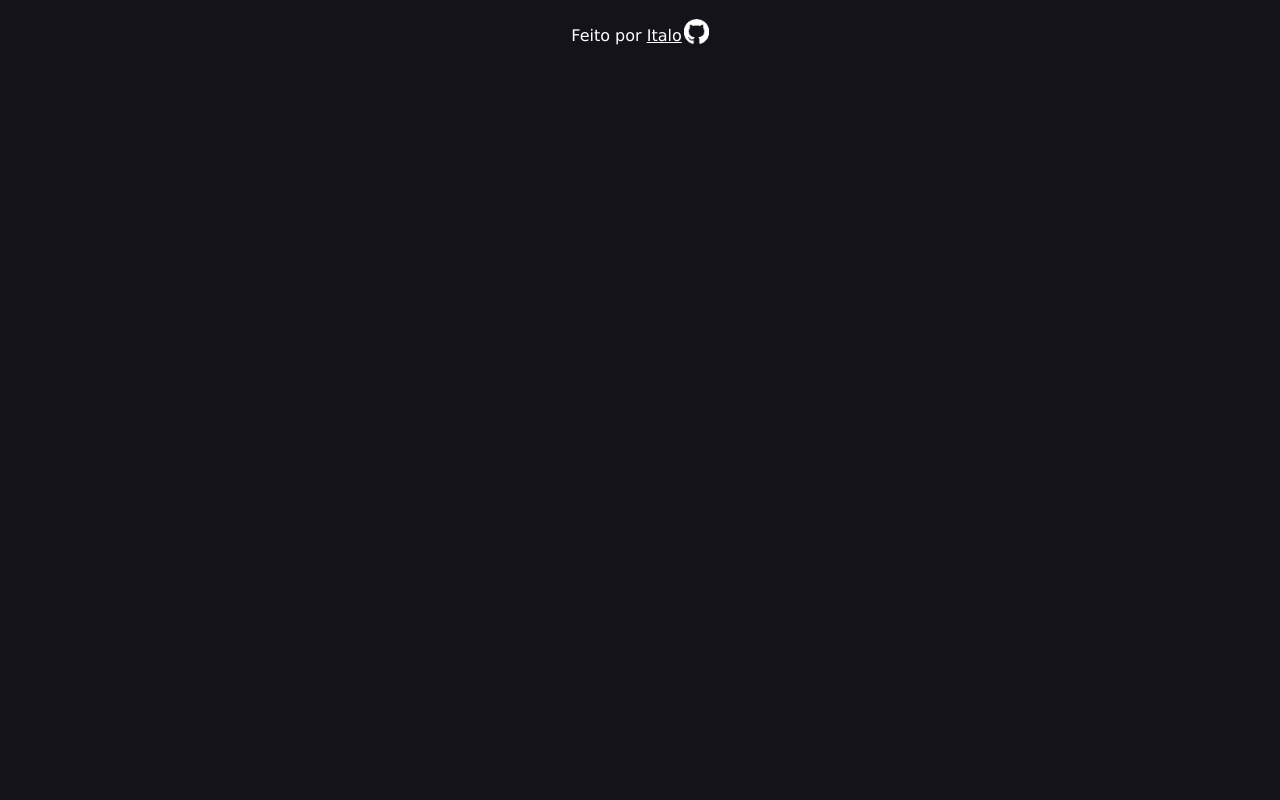
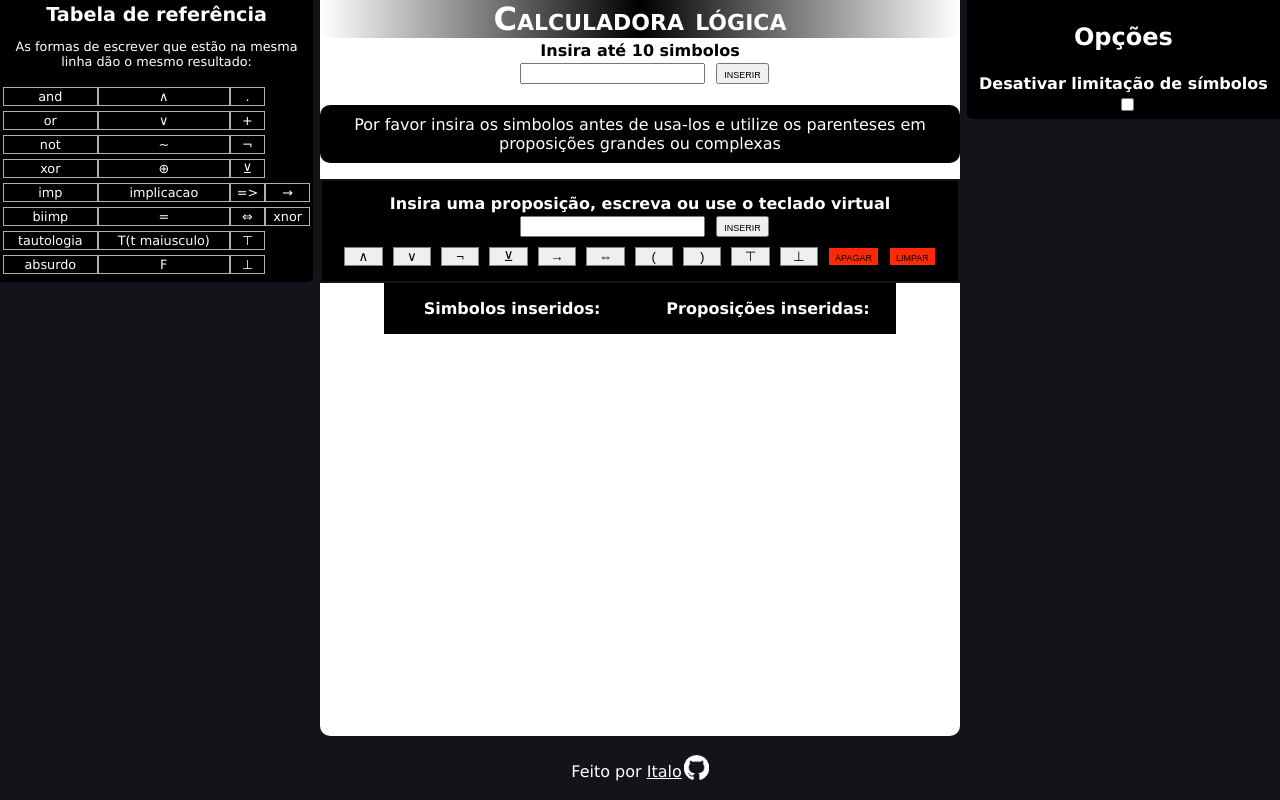
Before and after one commit to joaoitaloal/calc-react, a React (Vite) app: page / in a window 1280 px wide. Before the commit this address had no page. Built offline with nearby package versions, Linux system fonts and the light colour scheme.

Commit message:
Revert "Setting up react router"
This reverts commit c9928c5f752e13d6f59145f2f6e8b13462c16adf.

```diff
--- a/package.json
+++ b/package.json
@@ -27,7 +27,6 @@
     "eslint-plugin-react-refresh": "^0.4.9",
     "gh-pages": "^6.1.1",
     "globals": "^15.9.0",
-    "react-router-dom": "^6.26.2",
     "typescript": "^5.5.3",
     "typescript-eslint": "^8.0.1",
     "vite": "^5.4.1"
--- a/src/App.tsx
+++ b/src/App.tsx
@@ -1,19 +1,90 @@
-import { BrowserRouter, Routes, Route} from 'react-router-dom' ;
-import './App.css';
-import style from './styles/footer.module.scss';
+import { useState } from 'react'
+import { DisplayArea } from './components/DisplayArea'
+import { InputSimb, InputProp } from './components/InputKeyboard'
+import { TableArea } from './components/TableArea'
+import { ReferenceTable} from './components/referenceTable'
+import { option, Options } from './components/options'
+import './App.css'
+import style from './styles/footer.module.scss'
 import gh_icon from '/github-icon.png';
-import TruthTables from './pages/TruthTables';
 
 function App() {
+  const [simbs, setSimbs] = useState(new Array<string>);
+  const [props, setProps] = useState(new Array<string>);
+  const [options, setOptions] = useState(new option());
+
+  function addSimb(simb: string){
+    setSimbs(simbs.concat(simb));
+  }
+  function addProp(prop: string){
+    setProps(props.concat(prop));
+  }
+  //This one is a little more complicated because it checks props that use the simbol trying to be deleted and removes these props if the user confirms
+  function rmvSimb(simb: string){
+    let cancel = false;
+    let ask = false;
+    let rmv: Array<string> = [];
+
+    props.forEach((prop) => {
+      if(prop.includes(simb) && !cancel){
+        if (!ask && !window.confirm("As proposições que incluem este simbolo serão deletadas, tem certeza?")){
+          // I want to change this window.confirm to something better if i have time
+          cancel = true;
+        }
+        ask = true;
+        rmv[props.indexOf(prop)] = prop;
+      }
+    });
+    if(!cancel){
+      rmvProp(rmv);
+      const arr = [...simbs];
+      arr.splice(arr.indexOf(simb), 1);
+      setSimbs(arr);
+    }
+  }
+  function rmvProp(prop: Array<string>){
+    const arr = [...props];
+
+    prop.forEach((p) => {
+      arr.splice(arr.indexOf(p), 1);
+    })
+
+    setProps(arr);
+  }
+  function updateOptions(opt: option){
+    setOptions(opt);
+  }
+
+
   return (
-    <BrowserRouter>
-      <Routes>
-        <Route path='/calc-react' element={<TruthTables/>}></Route>
-      </Routes>
+    <>
+      {/* https://www.radix-ui.com/primitives/docs/components/alert-dialog */}
+      {/* Maybe i should use interfaces for all props, it looks good on options.tsx */}
+      {/* had the idea to make an thing that calculates propositions from the table, like a karnaugh map, i need to do some research on that */}
+      {/* would also be cool to change the style a little */}
+      {/* Should probably change styling method, the css file is getting absurdly big */}
+      <ReferenceTable mobile={false}/>
+      <Options options={options} updateOptions={updateOptions} mobile={false}/>
+      <main>
+        <h1>Calculadora lógica</h1>
+
+        <section className='input-section'>
+          <InputSimb addSimb={addSimb} simbs={simbs} options={options}/>
+          <p id="warning">Por favor insira os simbolos antes de usa-los e utilize os parenteses em proposições grandes ou complexas</p>
+          <InputProp simbs={simbs} props={props} addProp={addProp}/>
+        </section>
+
+        <DisplayArea simbs={simbs} props={props} rmvSimb={rmvSimb} rmvProp={rmvProp}/>
+
+        <TableArea simbs={simbs} props={props}/>
+
+      </main>
+      <ReferenceTable mobile={true}/>
+      <Options options={options} updateOptions={updateOptions} mobile={true} />
       <footer className={style.footer}>
         <p>Feito por <a href="https://github.com/joaoitaloal" target="_blank">Italo<img src={gh_icon} alt="logo do github" /></a></p>
       </footer>
-    </BrowserRouter>
+    </>
   )
 }
 
--- a/src/components/InputKeyboard.tsx
+++ b/src/components/InputKeyboard.tsx
@@ -21,7 +21,7 @@ export function InputSimb(props: any){
       window.alert("Um caractere por simbolo!")
     }
 
-    if(text.search(/[∧∨¬⊻→⇔().,TFtf⊤⊥~⊕= ]/) != -1){
+    if(text.search(/[∧∨¬⊻→⇔().,TF⊤⊥~⊕= ]/) != -1){
       allowed = false;
       window.alert("simbolo inválido");
     }
--- a/src/pages/TruthTables.tsx
+++ /dev/null
@@ -1,84 +0,0 @@
-import { useState } from 'react'
-import { DisplayArea } from '../components/DisplayArea'
-import { InputSimb, InputProp } from '../components/InputKeyboard'
-import { TableArea } from '../components/TableArea'
-import { ReferenceTable} from '../components/referenceTable'
-import { option, Options } from '../components/options'
-
-function TruthTables() {
-  const [simbs, setSimbs] = useState(new Array<string>);
-  const [props, setProps] = useState(new Array<string>);
-  const [options, setOptions] = useState(new option());
-
-  function addSimb(simb: string){
-    setSimbs(simbs.concat(simb));
-  }
-  function addProp(prop: string){
-    setProps(props.concat(prop));
-  }
-  //This one is a little more complicated because it checks props that use the simbol trying to be deleted and removes these props if the user confirms
-  function rmvSimb(simb: string){
-    let cancel = false;
-    let ask = false;
-    let rmv: Array<string> = [];
-
-    props.forEach((prop) => {
-      if(prop.includes(simb) && !cancel){
-        if (!ask && !window.confirm("As proposições que incluem este simbolo serão deletadas, tem certeza?")){
-          // I want to change this window.confirm to something better if i have time
-          cancel = true;
-        }
-        ask = true;
-        rmv[props.indexOf(prop)] = prop;
-      }
-    });
-    if(!cancel){
-      rmvProp(rmv);
-      const arr = [...simbs];
-      arr.splice(arr.indexOf(simb), 1);
-      setSimbs(arr);
-    }
-  }
-  function rmvProp(prop: Array<string>){
-    const arr = [...props];
-
-    prop.forEach((p) => {
-      arr.splice(arr.indexOf(p), 1);
-    })
-
-    setProps(arr);
-  }
-  function updateOptions(opt: option){
-    setOptions(opt);
-  }
-
-
-  return (
-    <>
-      {/* https://www.radix-ui.com/primitives/docs/components/alert-dialog */}
-      {/* Maybe i should use interfaces for all props, it looks good on options.tsx */}
-      {/* had the idea to make an thing that calculates propositions from the table, like a karnaugh map, i need to do some research on that */}
-      {/* would also be cool to change the style a little */}
-      <ReferenceTable mobile={false}/>
-      <Options options={options} updateOptions={updateOptions} mobile={false}/>
-      <main>
-        <h1>Calculadora lógica</h1>
-
-        <section className='input-section'>
-          <InputSimb addSimb={addSimb} simbs={simbs} options={options}/>
-          <p id="warning">Por favor insira os simbolos antes de usa-los e utilize os parenteses em proposições grandes ou complexas</p>
-          <InputProp simbs={simbs} props={props} addProp={addProp}/>
-        </section>
-
-        <DisplayArea simbs={simbs} props={props} rmvSimb={rmvSimb} rmvProp={rmvProp}/>
-
-        <TableArea simbs={simbs} props={props}/>
-
-      </main>
-      <ReferenceTable mobile={true}/>
-      <Options options={options} updateOptions={updateOptions} mobile={true} />
-    </>
-  )
-}
-
-export default TruthTables
```
Also changed, not shown: src/pages/Maps.tsx (deleted), 1 other file (tests, documents, lock files or other folders).
